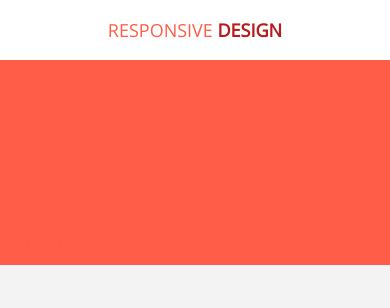
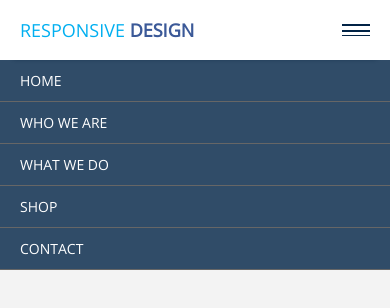
Before and after one commit to trilionit/responsive_navigation_with_hamburger_menu, a plain HTML site: page index.html in a window 390 px wide. Drawn offline with nearby package versions, Linux system fonts and the light colour scheme.

Commit message:
Styling for hamburger menu

```diff
--- a/index.html
+++ b/index.html
@@ -21,6 +21,9 @@
 					<li><a href="#">Contact</a></li>
 				</ul>
 			</div>
+			<div class="menu-toggle">
+				<div class="hamburger"></div>
+			</div>
 		</nav>
 	</div>
 
--- a/styles/main.css
+++ b/styles/main.css
@@ -44,21 +44,21 @@ nav{
   float: left;
   width: 30%;
   font-size: 18px;
-  color:#B71C1C;
+  color:#3B5998;
   font-weight: bold;
 
   text-transform: uppercase;
 }
 .logo span{
   font-weight: 100;
-  color:#FF5D48;
+  color:#00AFF0;
 
 }
 .nav{
   float: left;
   text-align: right;
   width: 70%;
-  color:#FF5D48;
+  color:#012346;
 }
 .nav ul{
   margin: 0;
@@ -74,7 +74,7 @@ nav{
   padding-right:0;
 }
 .nav li a{
-  color:#FF5D48;
+  color:#012346;
   text-decoration: none;
 }
 .nav li a:hover{
@@ -82,24 +82,61 @@ nav{
 }
 
 @media only screen and (max-width: 750px){
+  nav{
+    width: 100%;
+    margin: 0;
+    padding: 0;
+  }
   .logo{
+    display: block;
     width: 100%;
-    text-align: center;
-    margin: 0 auto;
+    height: 40px;
+    text-align: left;
+    margin: 10px auto;
+    padding: 10px 0 10px 20px;
   }
   .nav{
     position: absolute;
-    margin:0;
-    padding:0;
-    top:100%;
+    margin: 0;
+    padding: 0;
+    display: block;
+    top: 100%;
     left: 0;
     text-align: left;
     width: 100%;
-    background:#FF5D48;
+    background: rgba(1,35,70, .8);
+
   }
   .nav li{
     display: block;
     text-align: left;
-    padding: 10px 0;
+    padding: 10px 0 10px 20px;
+    border-bottom: 1px solid #666;
+  }
+  .nav li a{
+    color: #FFF;
+  }
+  .menu-toggle{
+    position: absolute;
+    top: 20px;
+    right: 10px;
+    padding: 10px;
+    cursor: pointer;
+  }
+  .hamburger,
+  .hamburger::before,
+  .hamburger::after{
+    content:'';
+    display: block;
+    width: 2em;
+    height: 1.5px;
+    background:#012346;
+    transition: all ease-in-out 300ms;
+  }
+  .hamburger::before{
+    transform:translateY(-6px);
+  }
+  .hamburger::after{
+    transform:translateY(3px);
   }
 }
```
